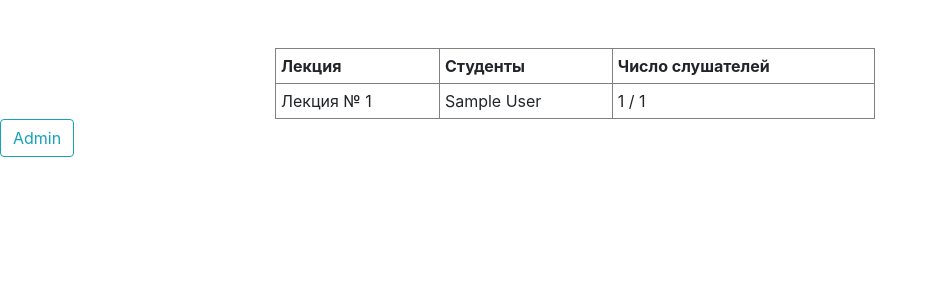
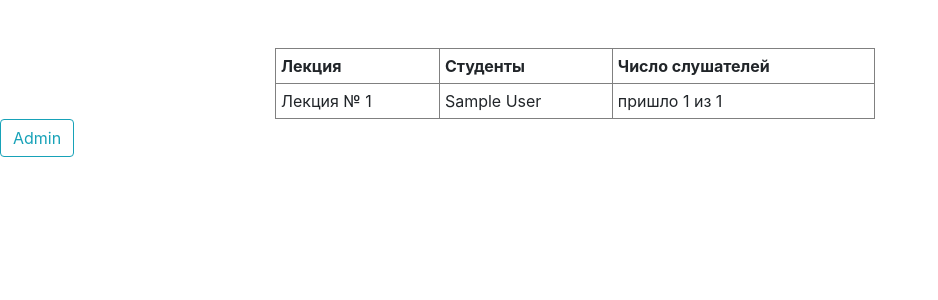
Before and after one commit to epovv/QR_Code_Generator, a Django app: page /lecture/ in a window 1280 px wide. Shown: the part 56-356 px from the top of the page, without its empty margins (0-938 px from the left). Run offline with Django 3.2, Linux system fonts and the light colour scheme; a user stored in the database is signed in; tables that the repository leaves empty hold one stand-in row (values such as "Sample post"); some libraries are stand-ins or nearby versions.

Commit message:
Число слушателей

```diff
--- a/lecturer/templates/lecturer/lecturer.html
+++ b/lecturer/templates/lecturer/lecturer.html
@@ -14,7 +14,7 @@
                 {%endif%}
             {% endfor %}
         </td>
-        <td>{{ count}} / {{i.students_count }}</td>
+        <td>пришло {{ count}} из {{i.students_count }}</td>
     </tr> <!--ряд с ячейками тела таблицы-->
 
 {% endfor %}
```
